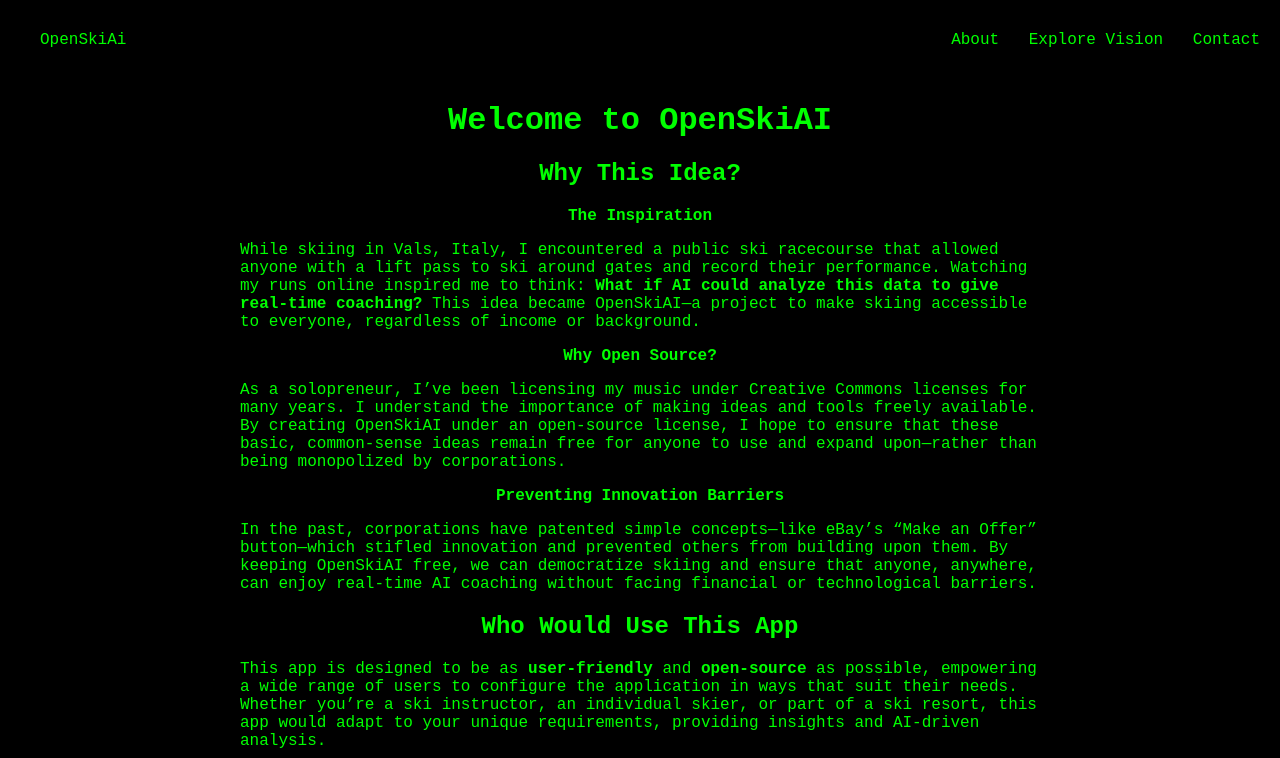
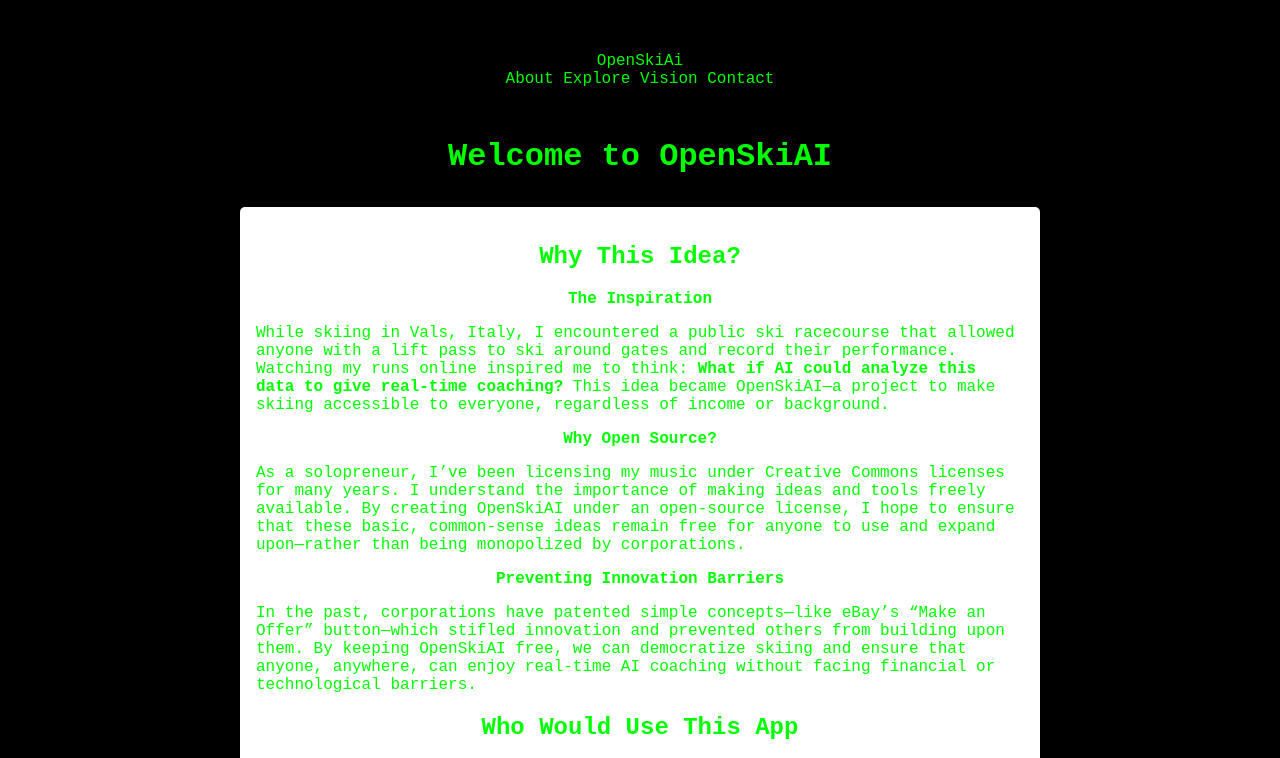
Before and after one commit to jam2ja/OpenSkiAI, a plain HTML site: page index.html in a window 1280 px wide. Shown: the top 758 px of the page. Drawn offline with Linux system fonts and the light colour scheme.

Commit message:
Update index.html
add the container

```diff
--- a/index.html
+++ b/index.html
@@ -37,6 +37,15 @@
         .header .nav {
             margin-left: auto;
             padding-right: 60px;
+        }
+
+        .container {
+            max-width: 800px;
+            margin: 2rem auto;
+            padding: 1rem;
+            background: #fff;
+            border-radius: 5px;
+            box-shadow: 0 0 10px rgba(0, 0, 0, 0.1);
         }
         body {
             font-family: "Courier New", Courier, monospace;
@@ -108,20 +117,20 @@
     </style>
 </head>
 <body>
-    <div class="header">
+    <header>
         <div class="logo">OpenSkiAi</div>
         <div class="nav">
             <a href="#about">About</a>
             <a href="#explore">Explore Vision</a>
             <a href="#contact">Contact</a>
         </div>
-    </div>
+    </header>
 
     <h1>Welcome to OpenSkiAI</h1>
 
+    <div class="container">
         <section id="about">
             <h2>Why This Idea?</h2>
-        <div class="container">
             <h3>The Inspiration</h3>
             <p>
                 While skiing in Vals, Italy, I encountered a public ski racecourse that allowed anyone with a lift pass to ski around gates and record their performance. Watching my runs online inspired me to think:
@@ -163,9 +172,6 @@
                 <li>Provide feedback to users about their runs.</li>
                 <li>Ensure fair compensation to ski instructors for contributing data to train AI models.</li>
             </ul>
-
-        </div>
-
         </section>
 
         <section id="explore">
@@ -196,5 +202,6 @@
             <p>Visit GitHub: <a href="https://github.com/jam2ja/OpenSkiAI" target="_blank">https://github.com/jam2ja/OpenSkiAI</a></p>
             <p>This page is licensed under <a href="https://creativecommons.org/publicdomain/zero/1.0/" target="_blank">Creative Commons CC0</a>.</p>
         </footer>
+    </div>
 </body>
 </html>
```
Lines whose indentation alone changed are shown as unchanged.
